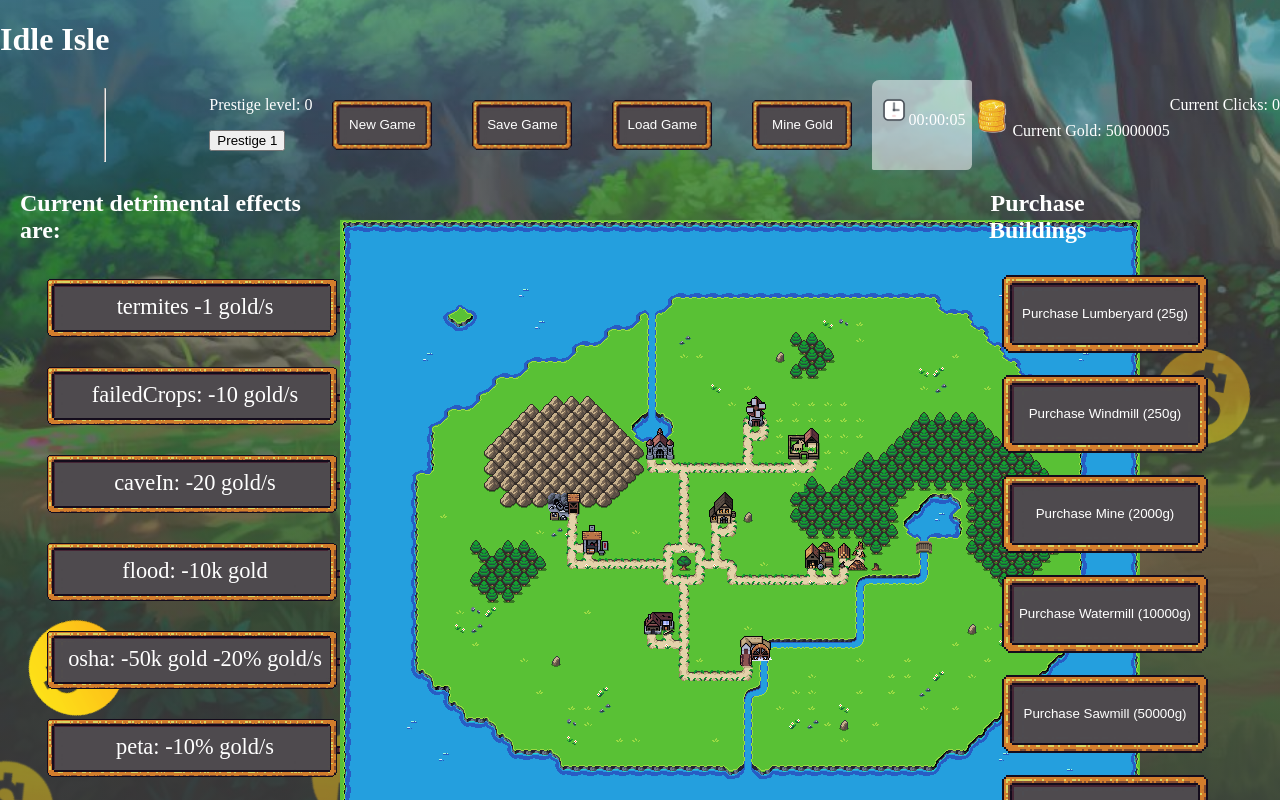
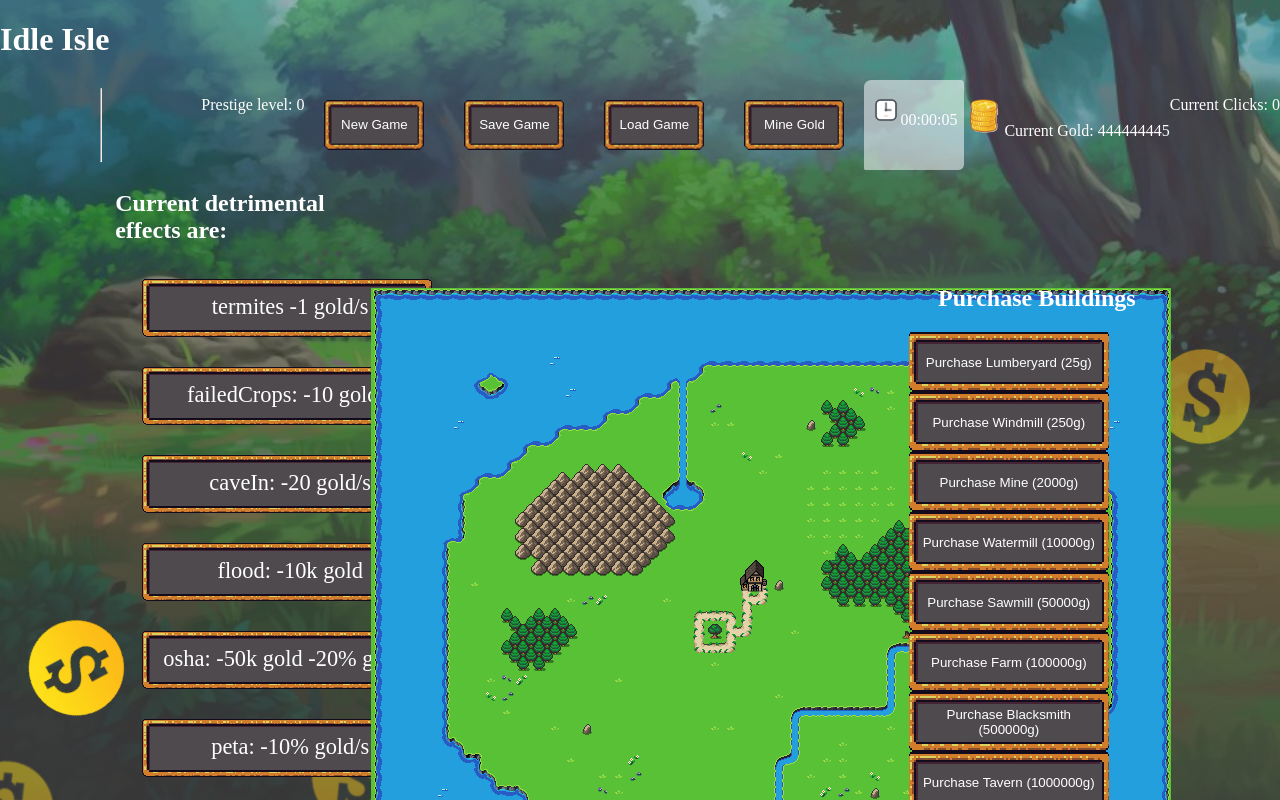
Before and after one commit to Alchemy-IdleGame-Project/idlegame-FE, a React app: page /game in a window 1280 px wide. Shown: the top 800 px of the page. Built offline with nearby package versions, Linux system fonts and the light colour scheme.

Commit message:
handling auth stuff WIP

```diff
--- a/src/components/app/App.jsx
+++ b/src/components/app/App.jsx
@@ -1,11 +1,39 @@
-import React from 'react';
+import React, { useState } from 'react';
 import { Route, Switch } from 'react-router-dom';
 import Game from '../../containers/Game';
 import TitlePage from '../../containers/TitlePage';
 import Register from '../login/Register';
 import SignIn from '../login/SignIn';
 
+const AUTH = 'AUTH';
+
+const putAuthinLocal = (booger) => {
+  localStorage.setItem(AUTH, JSON.stringify(booger));
+};
+
+const getAuthFromLocal = () => {
+  const auth1 = localStorage.getItem(AUTH);
+  if (auth1) return JSON.parse(auth1);
+  return {};
+};
+
 export default function App() {
+  const [auth, setAuth] = useState({
+    auth: getAuthFromLocal()
+  });
+
+
+  const handleAuthChange = (authy) => {
+    putAuthinLocal(authy);
+    const auth1 = getAuthFromLocal();
+    console.log(auth1);
+    setAuth({
+      auth: auth1
+    });
+    console.log(auth, ' this is the current state');
+  };
+
+
   return (
     <Switch>
       <Route
@@ -16,17 +44,17 @@ export default function App() {
       <Route
         path="/register"
         exact
-        render={(routerProps) => <Register {...routerProps} />}
+        render={(routerProps) => <Register {...routerProps} handleAuth={handleAuthChange} />}
       />
       <Route
         path="/login"
         exact
-        render={(routerProps) => <SignIn {...routerProps} />}
+        render={(routerProps) => <SignIn {...routerProps} handleAuth={handleAuthChange}/>}
       />
       <Route
         path="/game"
         exact
-        render={(routerProps) => <Game {...routerProps} />}
+        render={(routerProps) => <Game {...routerProps} auth={auth}/>}
       />
     </Switch>
   );
--- a/src/components/app/style.css
+++ b/src/components/app/style.css
@@ -75,20 +75,27 @@ body{
     background-repeat: no-repeat;
     background-position: center;
     background-size:cover;
-    padding-left: 20px;
     padding-bottom: 50px;
     color: white;
+    align-items: center;
+    justify-content: center;
     /* float: left; */
     margin: auto;
 }
 .detDiv{
-    width: 25%;
-
+    width: 20%;
 }
 .canDiv{
     padding-top: 50px;
     text-align: center;
-    width: 50%;
+    width: 42%;
+}
+.gameControls{
+    /* position: relative; */
+    text-align: center;
+    width: 20%;
+    height: 100%;
+    /* left: 5%; */
 }
 .userControls{
    text-align: center;
@@ -96,15 +103,7 @@ body{
     padding: 0;
     margin: 0;
 }
-.gameControls{
-    /* position: relative; */
-    text-align: center;
-    width: 9%;
-    height: 50%;
-    /* left: 5%; */
 
-
-}
 
 .smallButton{
     color: white;
@@ -137,9 +136,9 @@ visibility: hidden;
 
 .bigButton{
     color: white;
-    width: 250px;
-    height: 100px;
-    background-image: url('~/assets/ui_button2x.png');
+    width: 200px;
+    height: 60px;
+    background-image: url('~/assets/ui_button2xv1.png');
     background-repeat: no-repeat;
     background-position: center;
     background-color: rgba(0,0,0,0);
--- a/src/containers/Game.jsx
+++ b/src/containers/Game.jsx
@@ -13,14 +13,13 @@ import UserControls from '../components/app/controls/UserControls';
 import Detriment from '../components/app/detriment/Detriment';
 
 export default function App() {
-  const [gold, setGold] = useState(50000000);
+  const [gold, setGold] = useState(444444440);
   const [goldPerSecond, setGoldPerSecond] = useState(1);
   const [active, setActive] = useState(false);
   const [numClicks, setNumClicks] = useState(0);
   const [gameTime, setGameTime] = useState(0);
   const [prestige, setPrestige] = useState(0);
   const [activeTime, setActiveTime] = useState();
-
 
   // const [activeUser, setActiveUser] = useState();
   // const [signInPrompt, setSignInPrompt] = useState(false);
@@ -29,15 +28,15 @@ export default function App() {
   // eslint-disable-next-line no-unused-vars
   const [user, setUser] = useState({
     house: true,
-    lumberyard: true,
-    windmill: true,
-    mine: true,
-    watermill: true,
-    sawmill: true,
-    farm: true,
-    blacksmith: true,
-    tavern: true,
-    castle: true,
+    lumberyard: false,
+    windmill: false,
+    mine: false,
+    watermill: false,
+    sawmill: false,
+    farm: false,
+    blacksmith: false,
+    tavern: false,
+    castle: false,
     wahoo: '6785099',
   });
 
@@ -49,20 +48,19 @@ export default function App() {
     osha: { unlocked: false, active: false },
     peta: { unlocked: false, active: false },
     bandits: { unlocked: false, active: false },
-    arson: { unlocked: false, active: false }
+    arson: { unlocked: false, active: false },
   });
 
   const goldRequired = {
-    lumberyard: 25 * (prestige + .1 * 10),
-    windmill: 250 * (prestige + .1 * 10),
-    mine: 2000 * (prestige + .1 * 10),
-    watermill: 10000 * (prestige + .1 * 10),
-    sawmill: 50000 * (prestige + .1 * 10),
-    farm: 100000 * (prestige + .1 * 10),
-    blacksmith: 500000 * (prestige + .1 * 10),
-    tavern: 1000000 * (prestige + .1 * 10),
-    castle: 10000000 * (prestige + .1 * 10)
-
+    lumberyard: 25 * (prestige + 0.1 * 10),
+    windmill: 250 * (prestige + 0.1 * 10),
+    mine: 2000 * (prestige + 0.1 * 10),
+    watermill: 10000 * (prestige + 0.1 * 10),
+    sawmill: 50000 * (prestige + 0.1 * 10),
+    farm: 100000 * (prestige + 0.1 * 10),
+    blacksmith: 500000 * (prestige + 0.1 * 10),
+    tavern: 1000000 * (prestige + 0.1 * 10),
+    castle: 10000000 * (prestige + 0.1 * 10),
   };
   const revealPercent = 0.66;
 
@@ -73,19 +71,19 @@ export default function App() {
     setNumClicks((prevClicks) => ++prevClicks);
   }
 
-  function detrimentRoll(){
+  function detrimentRoll() {
     console.log(' called here');
-    Object.keys(detriment).map(item => {
+    Object.keys(detriment).map((item) => {
       // console.log(detriment);
       // console.log(item);
-      if (detriment[item].unlocked && !detriment[item].active){
+      if (detriment[item].unlocked && !detriment[item].active) {
         const roll = Math.ceil(Math.random() * 10);
-        if (roll >= 8){
+        if (roll >= 8) {
           // console.log(detriment[item]);
           detriment[item].active = true;
           switch (item) {
             case 'termites': {
-              setGoldPerSecond(prevGold => {
+              setGoldPerSecond((prevGold) => {
                 prevGold--;
                 return prevGold;
               });
@@ -93,7 +91,7 @@ export default function App() {
               break;
             }
             case 'failedCrops': {
-              setGoldPerSecond(prevGold => {
+              setGoldPerSecond((prevGold) => {
                 prevGold--;
                 return prevGold;
               });
@@ -101,7 +99,7 @@ export default function App() {
               break;
             }
             case 'caveIn': {
-              setGoldPerSecond(prevGold => {
+              setGoldPerSecond((prevGold) => {
                 prevGold--;
                 return prevGold;
               });
@@ -109,30 +107,29 @@ export default function App() {
               break;
             }
             case 'flood': {
-              setGold(prevGold => {
-
+              setGold((prevGold) => {
                 prevGold = prevGold - 10000;
-                ((prevGold < 0) ? prevGold = 0 : prevGold = prevGold);
+                prevGold < 0 ? (prevGold = 0) : (prevGold = prevGold);
                 return Math.floor(prevGold);
               });
               setActiveTime(gameTime + 5);
               break;
             }
             case 'osha': {
-              setGold(prevGold => {
+              setGold((prevGold) => {
                 prevGold = prevGold - 50000;
-                ((prevGold < 0) ? prevGold = 0 : prevGold = prevGold);
+                prevGold < 0 ? (prevGold = 0) : (prevGold = prevGold);
                 return Math.floor(prevGold);
               });
-              setGoldPerSecond(prevGoldPerSecond => {
-                prevGoldPerSecond = prevGoldPerSecond * .8;
+              setGoldPerSecond((prevGoldPerSecond) => {
+                prevGoldPerSecond = prevGoldPerSecond * 0.8;
                 return prevGoldPerSecond;
               });
               setActiveTime(gameTime + 30);
               break;
             }
             case 'peta': {
-              setGoldPerSecond(prevGold => {
+              setGoldPerSecond((prevGold) => {
                 prevGold--;
                 return prevGold;
               });
@@ -140,138 +137,152 @@ export default function App() {
               break;
             }
             case 'bandits': {
-              setGoldPerSecond(prevGold => {
+              setGoldPerSecond((prevGold) => {
                 prevGold--;
                 return prevGold;
               });
               setActiveTime(gameTime + 5);
-              console.log(item, 'insided of roll case', goldPerSecond, 'this is the gold per second');
+              console.log(
+                item,
+                'insided of roll case',
+                goldPerSecond,
+                'this is the gold per second'
+              );
               break;
             }
             case 'arson': {
-              setGoldPerSecond(prevGold => {
+              setGoldPerSecond((prevGold) => {
                 prevGold--;
                 return prevGold;
               });
               setActiveTime(gameTime + 5);
-              console.log(item, 'insided of roll case', goldPerSecond, 'this is the gold per second');
+              console.log(
+                item,
+                'insided of roll case',
+                goldPerSecond,
+                'this is the gold per second'
+              );
               break;
             }
           }
         } else {
           console.log('rolled less than an 8');
         }
-      } else if (detriment[item].unlocked && detriment[item].active && activeTime === gameTime){
-        switch (item){
-          case 'termites' :{
-            setGoldPerSecond(prevGold => {
+      } else if (
+        detriment[item].unlocked &&
+        detriment[item].active &&
+        activeTime === gameTime
+      ) {
+        switch (item) {
+          case 'termites': {
+            setGoldPerSecond((prevGold) => {
               prevGold++;
               return prevGold;
             });
             setDetriment({
               ...detriment,
-              termites :  {
+              termites: {
                 active: false,
-                unlocked: true
-              }
+                unlocked: true,
+              },
             });
             break;
           }
-          case 'failedCrops' :{
-            setGoldPerSecond(prevGold => {
+          case 'failedCrops': {
+            setGoldPerSecond((prevGold) => {
               prevGold++;
               return prevGold;
             });
             setDetriment({
               ...detriment,
-              failedCrops :  {
+              failedCrops: {
                 active: false,
-                unlocked: true
-              }
+                unlocked: true,
+              },
             });
             break;
           }
-          case 'caveIn' :{
-            setGoldPerSecond(prevGold => {
+          case 'caveIn': {
+            setGoldPerSecond((prevGold) => {
               prevGold++;
               return prevGold;
             });
             setDetriment({
               ...detriment,
-              caveIn :  {
+              caveIn: {
                 active: false,
-                unlocked: true
-              }
+                unlocked: true,
+              },
             });
             break;
           }
-          case 'flood' :{
-            setGoldPerSecond(prevGold => {
+          case 'flood': {
+            setGoldPerSecond((prevGold) => {
               prevGold++;
               return prevGold;
             });
             setDetriment({
               ...detriment,
-              flood :  {
+              flood: {
                 active: false,
-                unlocked: true
-              }
+                unlocked: true,
+              },
             });
             break;
           }
-          case 'osha' :{
-            setGoldPerSecond(prevGold => {
+          case 'osha': {
+            setGoldPerSecond((prevGold) => {
               prevGold++;
               return prevGold;
             });
             setDetriment({
               ...detriment,
-              osha :  {
+              osha: {
                 active: false,
-                unlocked: true
-              }
+                unlocked: true,
+              },
             });
             break;
           }
-          case 'peta' :{
-            setGoldPerSecond(prevGold => {
+          case 'peta': {
+            setGoldPerSecond((prevGold) => {
               prevGold++;
               return prevGold;
             });
             setDetriment({
               ...detriment,
-              peta :  {
+              peta: {
                 active: false,
-                unlocked: true
-              }
+                unlocked: true,
+              },
             });
             break;
           }
-          case 'bandits' :{
-            setGoldPerSecond(prevGold => {
+          case 'bandits': {
+            setGoldPerSecond((prevGold) => {
               prevGold++;
               return prevGold;
             });
             setDetriment({
               ...detriment,
-              bandits :  {
+              bandits: {
                 active: false,
-                unlocked: true
-              }
+                unlocked: true,
+              },
             });
             break;
           }
-          case 'arson' :{
-            setGoldPerSecond(prevGold => {
+          case 'arson': {
+            setGoldPerSecond((prevGold) => {
               prevGold++;
               return prevGold;
             });
             setDetriment({
               ...detriment,
-              arson :  {
+              arson: {
                 active: false,
-                unlocked: true
-              }
+                unlocked: true,
+              },
             });
             break;
           }
@@ -281,85 +292,79 @@ export default function App() {
     });
   }
 
-
-  if (gameTime % 5 === 0){
+  if (gameTime % 5 === 0) {
     // const currentTime = gameTime;
     detrimentRoll();
 
-    if (gameTime - activeTime >= 5){
+    if (gameTime - activeTime >= 5) {
       // console.log(activeTime, 'this is the active time');
-      Object.keys(detriment).map(item => {
-        switch (item){
-          case 'termites' :{
+      Object.keys(detriment).map((item) => {
+        switch (item) {
+          case 'termites': {
             setGoldPerSecond(3);
             break;
           }
-          case 'failedCrops' :{
+          case 'failedCrops': {
             setGoldPerSecond(3);
             break;
           }
-          case 'caveIn' :{
+          case 'caveIn': {
             setGoldPerSecond(3);
             break;
           }
-          case 'flood' :{
+          case 'flood': {
             setGoldPerSecond(3);
             break;
           }
-          case 'osha' :{
+          case 'osha': {
             setGoldPerSecond(3);
             break;
           }
-          case 'peta' :{
+          case 'peta': {
             setGoldPerSecond(3);
             break;
           }
-          case 'bandits' :{
+          case 'bandits': {
             setGoldPerSecond(3);
             break;
           }
-          case 'arson' :{
+          case 'arson': {
             setGoldPerSecond(3);
             break;
           }
-          default : {
+          default: {
             break;
           }
-
         }
-        if (detriment[item].active){
+        if (detriment[item].active) {
           setDetriment({
             ...detriment,
-            [item] :{
+            [item]: {
               ...detriment[item],
-              active : false
-            }
+              active: false,
+            },
           });
         }
       });
-
     }
   } else {
     // console.log('modulus not 0');
   }
 
-
   function mineGold(prestige) {
-
     setGold((prevGold) => {
       //starts game if one is not going
       if (active === false) {
         setActive(true);
       }
 
-      if (prestige > 0){
+      if (prestige > 0) {
         prevGold += goldPerSecond;
         return Math.floor(prevGold);
       } else {
         prevGold += goldPerSecond;
         return Math.floor(prevGold);
       }
-
     });
   }
 
@@ -370,14 +375,11 @@ export default function App() {
     });
   }
 
-
-
   //starts the mine gold per second loop on load
   useInterval(mineGold, 1000);
 
   //starts the gameClock
   useInterval(gameClock, 1000);
-
 
   function unlockBuilding({ target }) {
     switch (target.value) {
@@ -395,8 +397,8 @@ export default function App() {
           ...detriment,
           termites: {
             active: false,
-            unlocked: true
-          }
+            unlocked: true,
+          },
         });
         break;
       }
@@ -410,10 +412,10 @@ export default function App() {
         setGoldPerSecond((prevGold) => prevGold + goldRequired.windmill * 0.06);
         setDetriment({
           ...detriment,
-          failedCrops : {
+          failedCrops: {
             active: false,
-            unlocked: true
-          }
+            unlocked: true,
+          },
         });
         break;
       }
@@ -427,10 +429,10 @@ export default function App() {
         setGoldPerSecond((prevGold) => prevGold + goldRequired.mine * 0.01);
         setDetriment({
           ...detriment,
-          caveIn : {
+          caveIn: {
             active: false,
-            unlocked: true
-          }
+            unlocked: true,
+          },
         });
         break;
       }
@@ -446,10 +448,10 @@ export default function App() {
         );
         setDetriment({
           ...detriment,
-          flood : {
+          flood: {
             active: false,
-            unlocked: true
-          }
+            unlocked: true,
+          },
         });
         break;
       }
@@ -463,10 +465,10 @@ export default function App() {
         setGoldPerSecond((prevGold) => prevGold + goldRequired.sawmill * 0.001);
         setDetriment({
           ...detriment,
-          osha : {
+          osha: {
             active: false,
-            unlocked: true
-          }
+            unlocked: true,
+          },
         });
         break;
       }
@@ -480,10 +482,10 @@ export default function App() {
         setGoldPerSecond((prevGold) => prevGold + goldRequired.farm * 0.002);
         setDetriment({
           ...detriment,
-          peta : {
+          peta: {
             active: false,
-            unlocked: true
-          }
+            unlocked: true,
+          },
         });
         break;
       }
@@ -499,10 +501,10 @@ export default function App() {
         );
         setDetriment({
           ...detriment,
-          bandits : {
+          bandits: {
             active: false,
-            unlocked: true
-          }
+            unlocked: true,
+          },
         });
         break;
       }
@@ -516,10 +518,10 @@ export default function App() {
         setGoldPerSecond((prevGold) => prevGold + goldRequired.tavern * 0.002);
         setDetriment({
           ...detriment,
-          arson : {
+          arson: {
             active: false,
-            unlocked: true
-          }
+            unlocked: true,
+          },
         });
         break;
       }
@@ -536,9 +538,9 @@ export default function App() {
     }
   }
 
-  function incrementPrestige(){
-    if (user.castle){
-      setPrestige(prevPrestige => {
+  function incrementPrestige() {
+    if (user.castle) {
+      setPrestige((prevPrestige) => {
         prevPrestige++;
         return prevPrestige;
       });
@@ -552,29 +554,30 @@ export default function App() {
         farm: false,
         blacksmith: false,
         tavern: false,
-        castle: false
+        castle: false,
       });
       setGameTime(0);
     }
   }
 
-
-
   return (
     <div>
       <h1>Idle Isle</h1>
       <div className={style.tester}>
-        <hr/>
-        <Prestige handlePrestige={incrementPrestige} prestige={prestige} castle={user.castle}/>
-        <UserControls handleMineClick={mineGold}
-          handleClicks={addToClicks} />
+        <hr />
+        <Prestige
+          handlePrestige={incrementPrestige}
+          prestige={prestige}
+          castle={user.castle}
+        />
+        <UserControls handleMineClick={mineGold} handleClicks={addToClicks} />
         <Clock gameTime={gameTime} />
         <Gold gold={gold} />
         <Clicks clicks={numClicks} />
       </div>
 
       <div className={style.bigbam}>
-        <Detriment detriment={detriment}/>
+        <Detriment detriment={detriment} />
 
         {/* experimenting with being able to have more properties in the user but not passing properties that arent necessary */}
         <Canvas
@@ -596,31 +599,49 @@ export default function App() {
         <ul className={style.circles}>
           <li>
             <li>
-            <li><img width="100px"src="../../assets/gold-coin.png"/></li>
+              <li>
+                <img width="100px" src="../../assets/gold-coin.png" />
+              </li>
             </li>
           </li>
           <li></li>
           <li></li>
+          <li></li>
           <li>
-
+            <img width="100px" src="../../assets/gold-coin.png" />
           </li>
-        <li><img width="100px"src="../../assets/gold-coin.png"/></li>
-        <li><img width="100px"src="../../assets/gold-coin.png"/></li>
-        <li><img width="100px"src="../../assets/gold-coin.png"/></li>
-        <li><img width="100px"src="../../assets/gold-coin.png"/></li>
-        <li><img width="100px"src="../../assets/gold-coin.png"/></li>
-        <li><img width="100px"src="../../assets/gold-coin.png"/></li>
+          <li>
+            <img width="100px" src="../../assets/gold-coin.png" />
+          </li>
+          <li>
+            <img width="100px" src="../../assets/gold-coin.png" />
+          </li>
+          <li>
+            <img width="100px" src="../../assets/gold-coin.png" />
+          </li>
+          <li>
+            <img width="100px" src="../../assets/gold-coin.png" />
+          </li>
+          <li>
+            <img width="100px" src="../../assets/gold-coin.png" />
+          </li>
           <li>
             <li>
-            <li><img width="100px"src="../../assets/gold-coin.png"/></li>
+              <li>
+                <img width="100px" src="../../assets/gold-coin.png" />
               </li>
             </li>
-        <li><img width="100px"src="../../assets/gold-coin.png"/></li>
-        <li><img width="100px"src="../../assets/gold-coin.png"/></li>
+          </li>
           <li>
-
+            <img width="100px" src="../../assets/gold-coin.png" />
           </li>
-        <li><img width="100px"src="../../assets/gold-coin.png"/></li>
+          <li>
+            <img width="100px" src="../../assets/gold-coin.png" />
+          </li>
+          <li></li>
+          <li>
+            <img width="100px" src="../../assets/gold-coin.png" />
+          </li>
           <li></li>
           <li></li>
           <li></li>
@@ -628,7 +649,6 @@ export default function App() {
           <li></li>
         </ul>
       </div>
-
     </div>
   );
 }
```
Also changed, not shown: src/components/login/Register.jsx (+14 -3 lines), src/components/login/SignIn.jsx (+11 -3 lines), assets/ui_button2xv1.png (added). Lines whose indentation alone changed are shown as unchanged.
